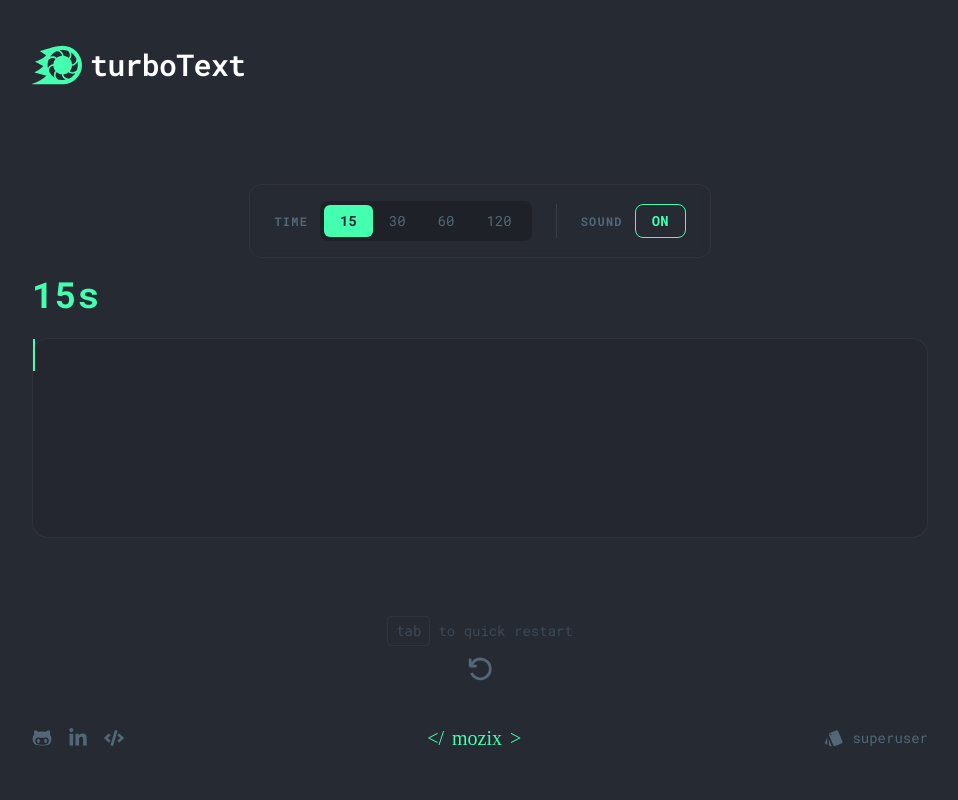
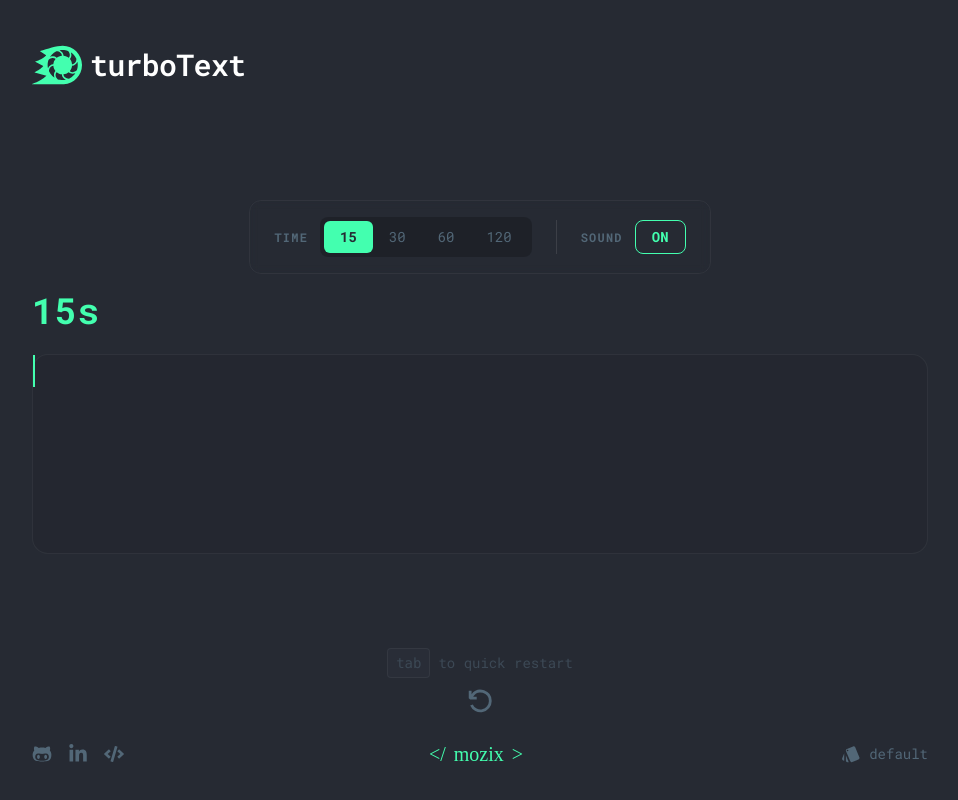
Before and after one commit to mozix5/turboText, a React (Vite) app: page / in a window 1280 px wide. Shown: the whole page, without its empty margins (160-1118 px from the left). Built offline with nearby package versions, Linux system fonts and the light colour scheme.

Commit message:
feat: overhaul theme system with named themes and fixed inheritance

```diff
--- a/src/components/Footer.jsx
+++ b/src/components/Footer.jsx
@@ -23,11 +23,18 @@ const Footer = () => {
 
   const [show, setShow] = useState(false);
   const [hover, setHover] = useState(false);
-  const [selectedTheme, setSelectedTheme] = useState("superuser");
+  const [selectedTheme, setSelectedTheme] = useState("default");
 
-  const handleThemeChange = (theme) => {
-    changeTheme(theme);
-    setSelectedTheme(theme);
+  const themes = [
+    { name: "default", id: "" },
+    { name: "blue night", id: "theme2" },
+    { name: "superuser", id: "theme3" },
+    { name: "lavender", id: "theme4" },
+  ];
+
+  const handleThemeChange = (id, name) => {
+    changeTheme(id);
+    setSelectedTheme(name);
   };
 
   const container = {
@@ -46,7 +53,7 @@ const Footer = () => {
   };
 
   return (
-    <div className="flex gap-6 py-8 text-textSecondary items-center justify-between">
+    <div className="flex gap-6 py-4 text-textSecondary items-center justify-between">
       <div className="flex items-center gap-4 text-xl">
         <a href="https://github.com/mozix5" target="_blank">
           <FaGithubAlt className=" cursor-pointer hover:text-hoverText" />
@@ -83,34 +90,25 @@ const Footer = () => {
         <AnimatePresence>
           {show && (
             <motion.div
-              className=" absolute bottom-8 text-sm"
+              className=" absolute bottom-8 text-sm w-max"
               variants={container}
               initial="hidden"
               animate="show"
               exit="exit"
             >
-              <ThemeOption
-                theme="superuser"
-                handleClick={() => handleThemeChange("")}
-              />
-              <ThemeOption
-                theme="theme2"
-                handleClick={() => handleThemeChange("theme2")}
-              />
-              <ThemeOption
-                theme="theme3"
-                handleClick={() => handleThemeChange("theme3")}
-              />
-              <ThemeOption
-                theme="theme4"
-                handleClick={() => handleThemeChange("theme4")}
-              />
+              {themes.map((t) => (
+                <ThemeOption
+                  key={t.name}
+                  theme={t.name}
+                  handleClick={() => handleThemeChange(t.id, t.name)}
+                />
+              ))}
             </motion.div>
           )}
         </AnimatePresence>
-        <div className=" cursor-pointer flex items-center gap-2 hover:text-hoverText">
+        <div className=" cursor-pointer flex items-center gap-2 hover:text-hoverText min-w-[100px] justify-end">
           <MdStyle className=" text-xl" />
-          <div className=" text-sm">{selectedTheme}</div>
+          <div className=" text-sm whitespace-nowrap">{selectedTheme}</div>
         </div>
       </div>
     </div>
--- a/src/index.css
+++ b/src/index.css
@@ -12,14 +12,22 @@
   format('woff');
 }
 
+:root {
+  --bg-primary:#262a33;
+  --bg-secondary:#2c313c;
+  --caret-color:#43ffaf;
+  --text-secondary:#526777;
+  --error-color:#ff5f5f;
+  --text-primary:#e5f7ef;
+  --text-hover:#e5f7ef;
+}
+
 @layer base{
-  html{
-    --bg-primary:#262a33;
-    --caret-color:#43ffaf;
-    --text-secondary:#526777;
-    --error-color:#ff5f5f;
-    --text-primary:#e5f7ef;
-    --text-hover:#e5f7ef;
+  html, body {
+    margin: 0;
+    padding: 0;
+    height: 100%;
+    overflow: hidden;
   }
 }
 [data-theme="theme2"]{
@@ -35,7 +43,7 @@
   --caret-color:#43ffaf;
   --text-secondary:#526777;
   --error-color:#ff5f5f;
-  --text-color:#e5f7ef;
+  --text-primary:#e5f7ef;
   --text-hover:#e5f7ef;
 }
 [data-theme="theme4"]{
```
